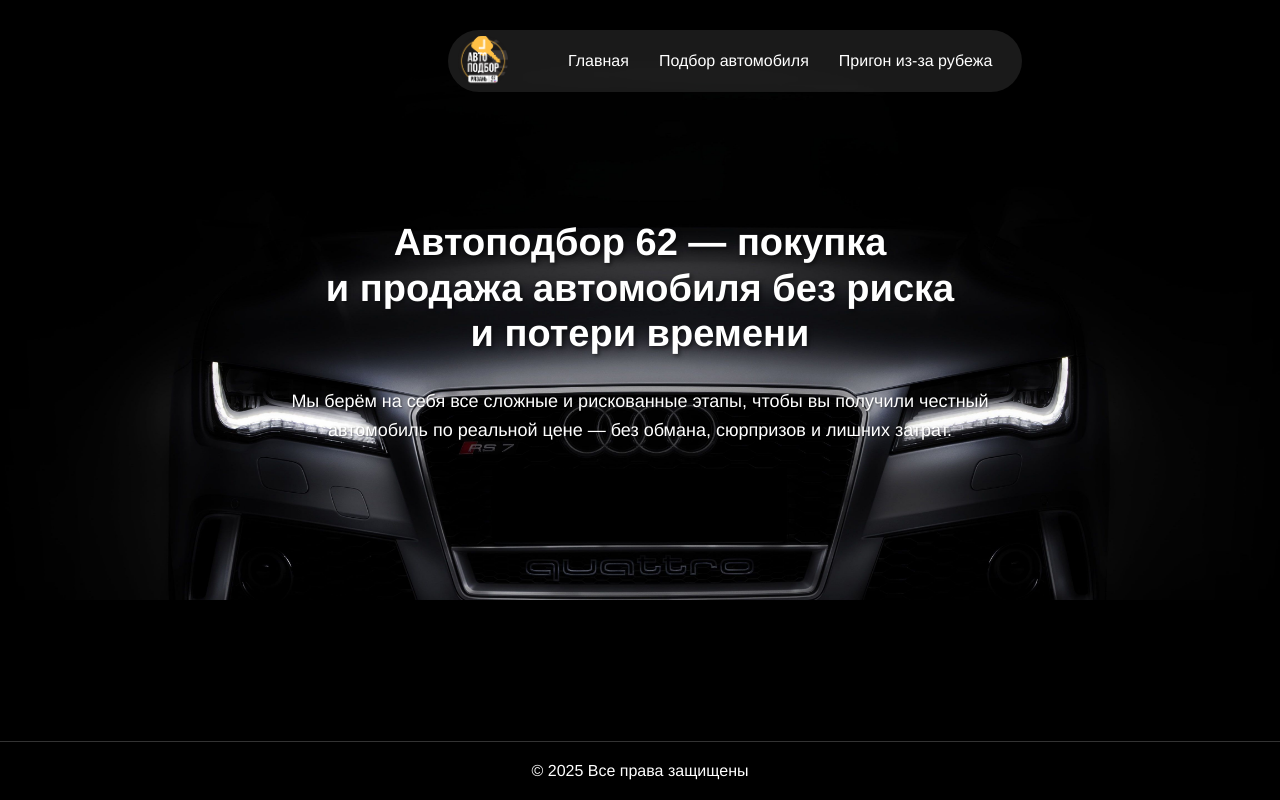
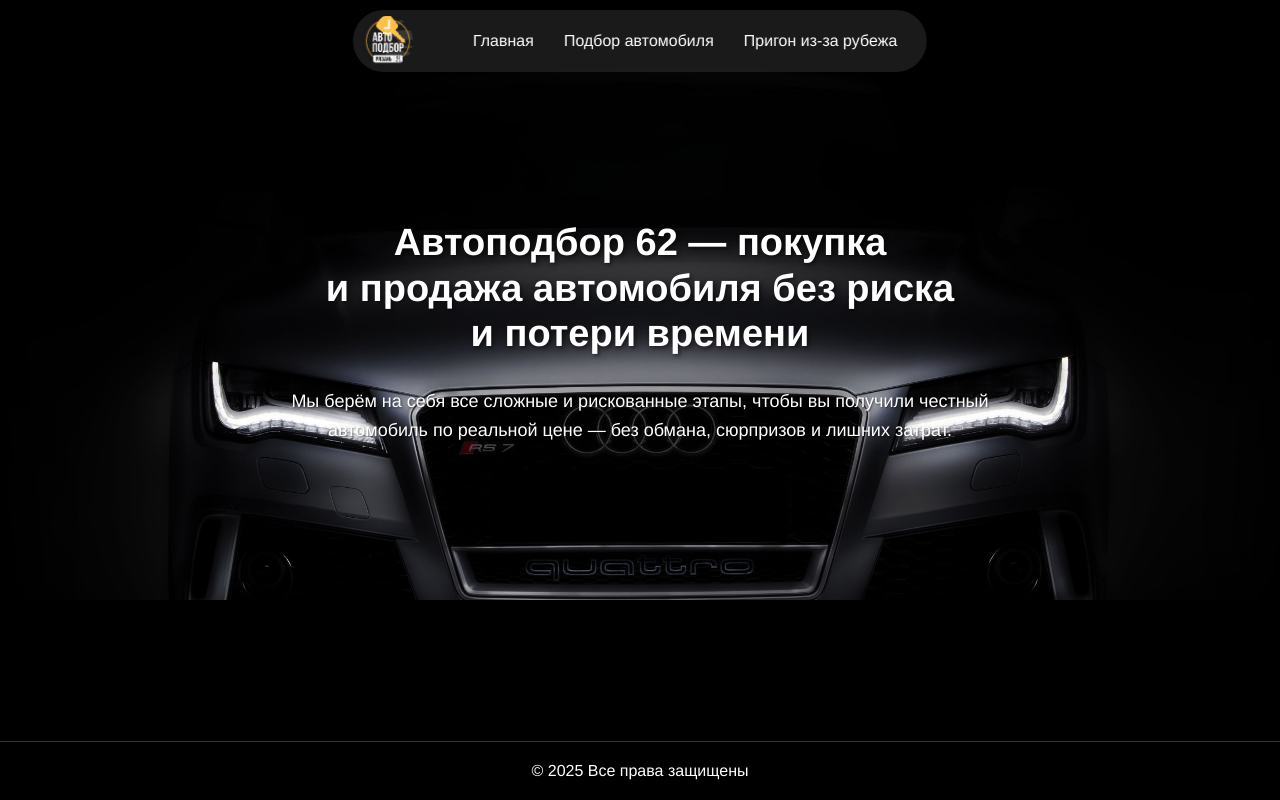
Before and after one commit to temalev/autopodbor62, a Nuxt app: page / in a window 1280 px wide. Built offline with nearby package versions, Linux system fonts and the light colour scheme.

Commit message:
fix header position

```diff
--- a/app/components/Header.vue
+++ b/app/components/Header.vue
@@ -19,12 +19,14 @@
 .header {
   position: fixed;
   top: 10px;
-  left: 35%;
+  left: 50%;
+  transform: translate(-50%, 0%);
   background: rgba(255, 255, 255, 0.1);
   backdrop-filter: blur(10px);
   border-radius: 60px;
   height: 62px;
-  margin-top: 20px;
+  width: auto;
+  z-index: 100;
 
   &__container {
     max-width: 1200px;
```
